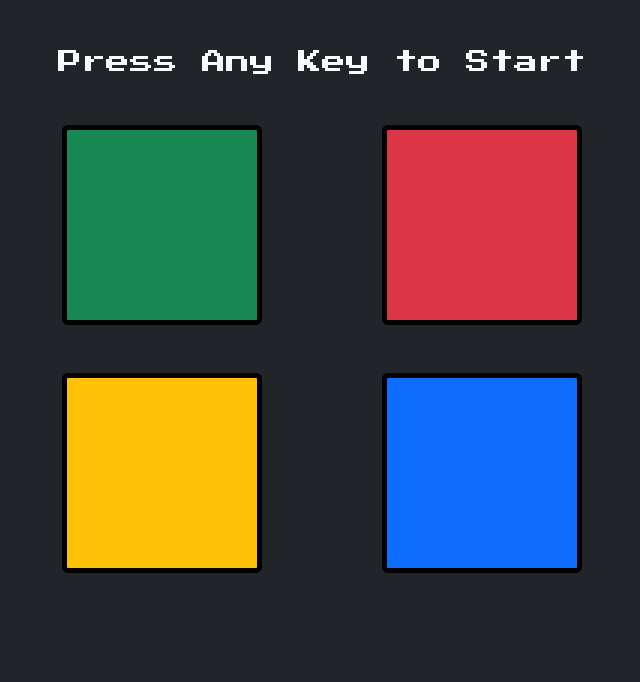
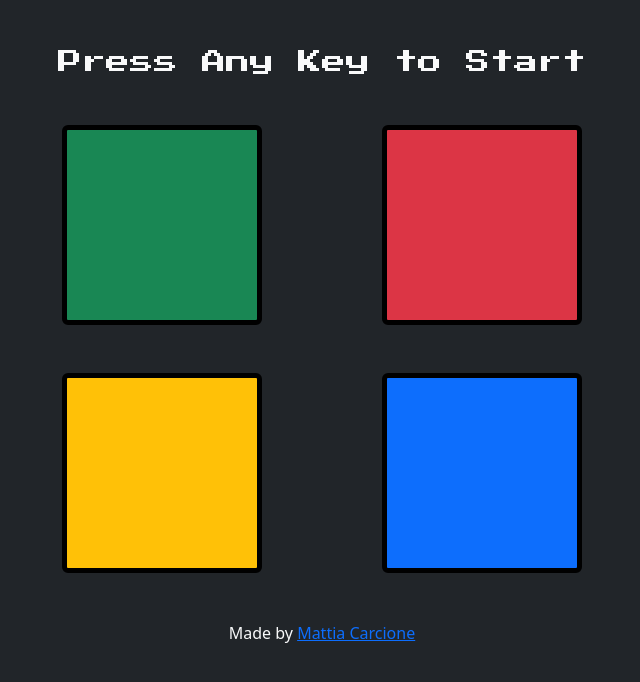
Before and after one commit to Mattia-Carcione/simon-game, a plain HTML site: page index.html in a window 1280 px wide. Shown: the whole page, without its empty margins (318-958 px from the left). Drawn offline with nearby package versions, Linux system fonts and the light colour scheme.

Commit message:
add footer

```diff
--- a/index.html
+++ b/index.html
@@ -12,8 +12,11 @@
 </head>
 
 <body class="bg-dark text-center">
+    <!-- header section -->
     <h1 id="title" class="text-light m-5">Press Any Key to Start</h1>
+    <!-- end of header section -->
 
+    <!-- content section -->
     <div class="container w-50 m-auto">
         <div class="row">
             <div type="button" id="green" class="btn btn-success border border-5 border-black rounded col-4 mx-auto">
@@ -35,10 +38,20 @@
             </div>
         </div>
     </div>
+    <!-- end of content section -->
+
+    <!-- footer section -->
+    <footer>
+        <p class="text-light">Made by <a target="_blank" href="https://github.com/Mattia-Carcione/simon-game">Mattia Carcione</a></p>
+    </footer>
+    <!-- end of footer section -->
+
+    <!-- scripts -->
     <script src="https://cdn.jsdelivr.net/npm/bootstrap@5.3.2/dist/js/bootstrap.bundle.min.js"
         integrity="sha384-C6RzsynM9kWDrMNeT87bh95OGNyZPhcTNXj1NW7RuBCsyN/o0jlpcV8Qyq46cDfL"
         crossorigin="anonymous"></script>
     <script src="script.js"></script>
+    <!-- end of scripts -->
 </body>
 
 </html>
```
